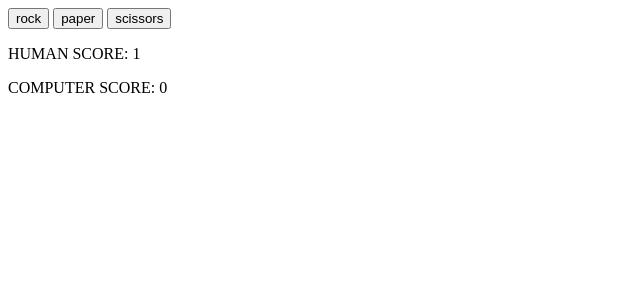
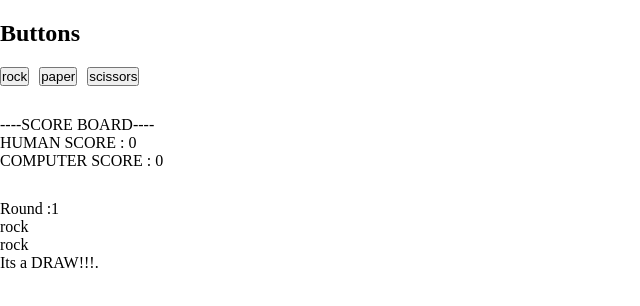
Before and after one commit to abhi-ironman/rock_paper_sci, a plain HTML site: page index.html in a window 1280 px wide. Both pictures are taken after a click on the button "rock". Shown: the whole page, without its empty margins (0-640 px from the left). Drawn offline with Linux system fonts and the light colour scheme.

Commit message:
editted html and js files

```diff
--- a/index.html
+++ b/index.html
@@ -5,15 +5,49 @@
     <meta name="viewport" content="width=device-width, initial-scale=1.0">
     <title>Rock paper scissor</title>
     <script src="java.js" defer></script>
+    <style>
+        *{
+            margin: 0px;
+            padding: 0px;
+        }
+        .container{
+            margin-top: 20px;
+            display: flex;
+            flex-direction: column;
+            gap: 20px;
+        }
+        .btns{
+            display: flex;
+            gap: 10px;
+        }
+
+        .scores{
+            margin-top:30px;
+        }
+
+        .choices{
+            margin-top:30px;
+        }
+    </style>
 </head>
 <body>
-        <button id="btn1">rock</button>
-        <button id="btn2">paper</button>
-        <button id="btn3">scissors</button>
-        <div class="scores">
-            <p>HUMAN SCORE: <a id="human">0</a></p>
-            <p>COMPUTER SCORE: <a id="computer">0</a></p>
-            <p id="winner"></p>
-        </div>
+      <div class="container">
+            <h2 id="text">Buttons</h2>
+            <div class="btns">
+                <button>rock</button>
+                <button>paper</button>
+                <button>scissors</button>
+            </div>
+      </div>
+      <div class="scores">
+        <p>----SCORE BOARD----</p>
+        <p>HUMAN SCORE : <a id="humanScore">0</a></p>
+        <p>COMPUTER SCORE : <a id="computerScore">0</a></p>
+      </div>
+      <div class="choices">
+
+      </div>
+
+
 </body>
 </html>
--- a/java.js
+++ b/java.js
@@ -1,78 +1,105 @@
+const buttons = document.querySelectorAll("button");
+let humanScore = parseInt(document.querySelector("#humanScore").textContent);
+let computerScore = parseInt(document.querySelector("#computerScore").textContent);
+let count = 1;
+let flag = true;
+buttons.forEach(function(button){
+    button.addEventListener("click",function(e){
+        if(flag){
+            const humanChoice = e.target.textContent;
+            const computerChoice = getComputerChoice();
+            const choices = document.querySelector(".choices");
+            const round = document.createElement("p");
+            const p1 = document.createElement("p");
+            const p2 = document.createElement("p");
+            const p3 = document.createElement("p");
+            const play = playRround(computerChoice,humanChoice);
+            round.innerText = `Round :${count}`;
+            count++;
+            p1.innerText = humanChoice;
+            p2.innerText = computerChoice;
+            p3.innerText = play;
+            document.querySelector("#humanScore").textContent = humanScore;
+            document.querySelector("#computerScore").textContent = computerScore;
+            choices.appendChild(round);
+            choices.appendChild(p1);
+            choices.appendChild(p2);
+            choices.appendChild(p3);
+            if( humanScore == 5){
+                const p4 = document.createElement("p");
+                p4.innerText = "HUMANS WINN" ;
+                choices.appendChild(p4);
+                const btn = document.createElement("button");
+                btn.innerText = "RESET";
+                choices.appendChild(btn);
+                btn.addEventListener("click",function(e){
+                    choices.innerHTML="";
+                });
+                flag = false
+            }
+            else if( computerScore == 5){
+                const p4 = document.createElement("p");
+                p4.innerText = "COMPUTER WINN" ;
+                choices.appendChild(p4);
+                   const btn = document.createElement("button");
+                btn.innerText = "RESET";
+                choices.appendChild(btn);
+                btn.addEventListener("click",function(e){
+                    choices.innerHTML="";
+                });
+                flag = 0;
+            }
+        }
+    })
+});
 
-const btn1 = document.querySelector("#btn1");
-const btn2 = document.querySelector("#btn2");
-const btn3 = document.querySelector("#btn3");
-const human = document.querySelector("#human");
-const computer = document.querySelector("#computer");
-const winner = document.querySelector("#winner");
-let humanScore = 0;
-let computerScore = 0;
+
 function getComputerChoice(){
-    let arr=["rock","paper","scissors"];
-    return arr[Math.floor(Math.random()*(2-0+1)+0)];
+    const choices = ["rock","paper","scissors"];
+    const index = Math.floor(Math.random()*3);
+    return choices[index];
 }
 
 function playRround(ComputerChoice,HumanChoice){
     if(ComputerChoice == "rock"){
         if(HumanChoice == "paper"){
-            humanScore+=1;
-
-            console.log("You Win! Paper beats Rock.")
+            humanScore++;
+            return ("You Win! Paper beats Rock.")
         }
         else if(HumanChoice == "scissors"){
-            computerScore+=1;
-            console.log("You lose !! Rock beats Scissors.")
+            computerScore++;
+            return ("You lose !! Rock beats Scissors.")
         }
         else{
-            console.log("Its a DRAW!!!.")
+            return ("Its a DRAW!!!.")
         }
     }
 
     else if(ComputerChoice == "paper"){
         if(HumanChoice == "scissors"){
-            humanScore+=1;
-            console.log("You Win! scissors beats paper.")
+            humanScore++;
+                return ("You Win! scissors beats paper.")
         }
         else if(HumanChoice == "rock"){
-            computerScore+=1;
-            console.log("You lose !! Paper beats Rock.")
+            computerScore++;
+            return ("You lose !! Paper beats Rock.")
         }
         else{
-            console.log("Its a DRAW!!!.")
+            return ("Its a DRAW!!!.")
         }
     }
 
     else{
         if(HumanChoice == "rock"){
-            humanScore+=1;
-            console.log("You Win! Rock beats Scissors.")
+            humanScore++;
+            return ("You Win! Rock beats Scissors.")
         }
         else if(HumanChoice == "paper"){
-            computerScore+=1;
-            console.log("You lose !! Scissors beats Paper.")
+            computerScore++;
+            return ("You lose !! Scissors beats Paper.")
         }
         else{
-            console.log("Its a DRAW!!!.")
+            return ("Its a DRAW!!!.")
         }
     }
 }
-function playGame(HumanChoice,round){
-    let ComputerChoice=getComputerChoice();
-    console.log(`Round ${round}:`);
-    playRround(ComputerChoice,HumanChoice);
-    human.textContent=humanScore;
-    computer.textContent=computerScore;
-    if(humanScore == 5){
-        console.log("HUMANS WINNN");
-        winner.textContent="HUMANS WINNN"
-
-    }
-    else if(computerScore ==5){
-        console.log("COMPUTERS WINNN");
-        winner.textContent="COMPUTER WINSS"
-    }
-}
-let round = 1
-btn1.addEventListener("click",()=> playGame(btn1.textContent,round++));
-btn2.addEventListener("click",()=> playGame(btn2.textContent,round++) );
-btn3.addEventListener("click",()=> playGame(btn3.textContent,round++));
```
